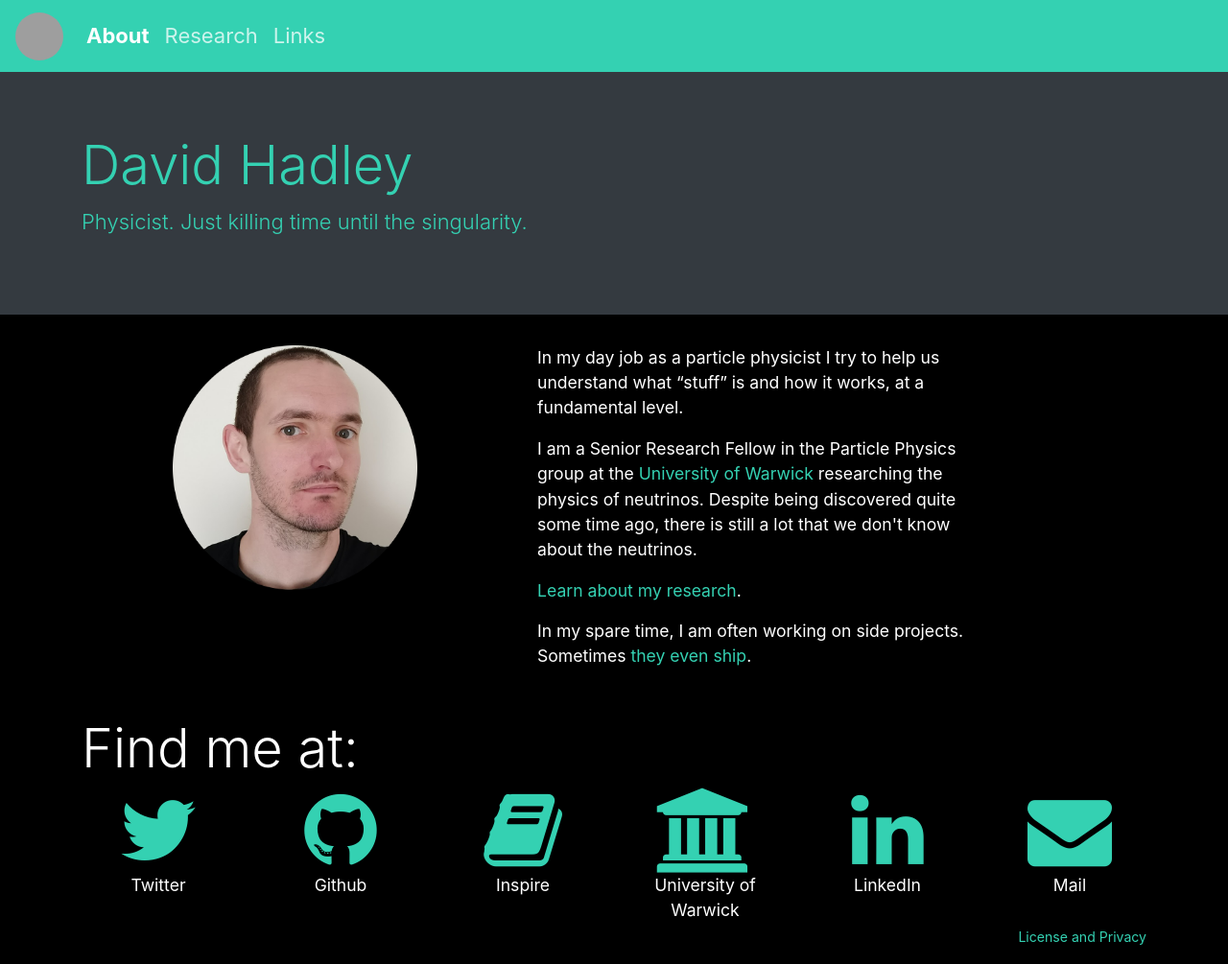
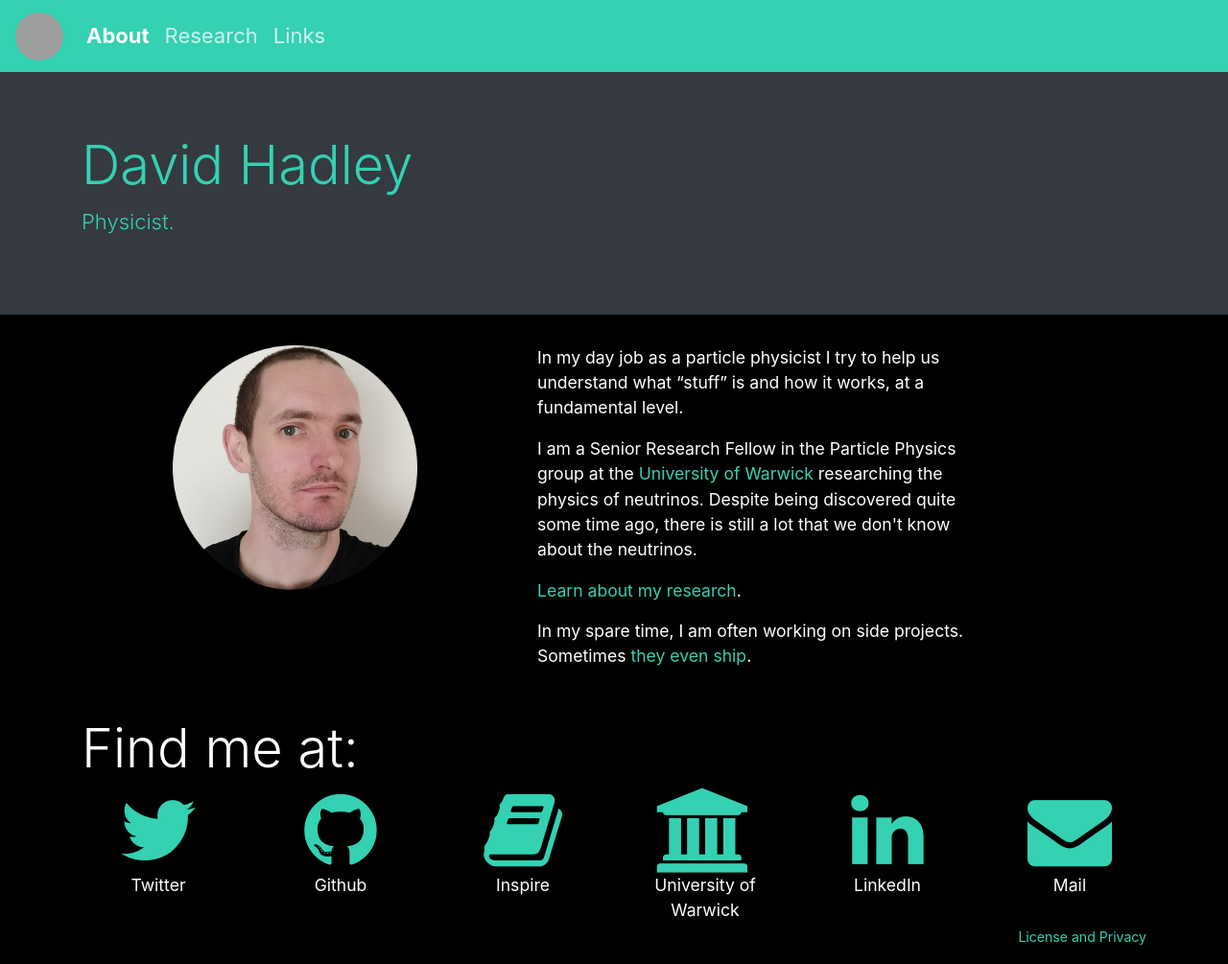
Before and after one commit to davehadley/davehadley.github.io, a Jekyll site: the page built from index.html, in a window 1280 px wide. Shown: the whole page at 96% size. Built offline with Jekyll 4.4.1, drawn with Linux system fonts in a browser that asks for light colours; grey boxes are pictures that could not be loaded.

Commit message:
Remove not very funny joke about the singularity.

```diff
--- a/_config.yml
+++ b/_config.yml
@@ -9,7 +9,7 @@ permalink:        pretty
 # Setup
 title:            David Hadley
 tagline:          ''
-description:      'Physicist. Just killing time until the singularity.'
+description:      'Physicist.'
 url:              http://davehadley.co.uk
 
 baseurl:          /
```
